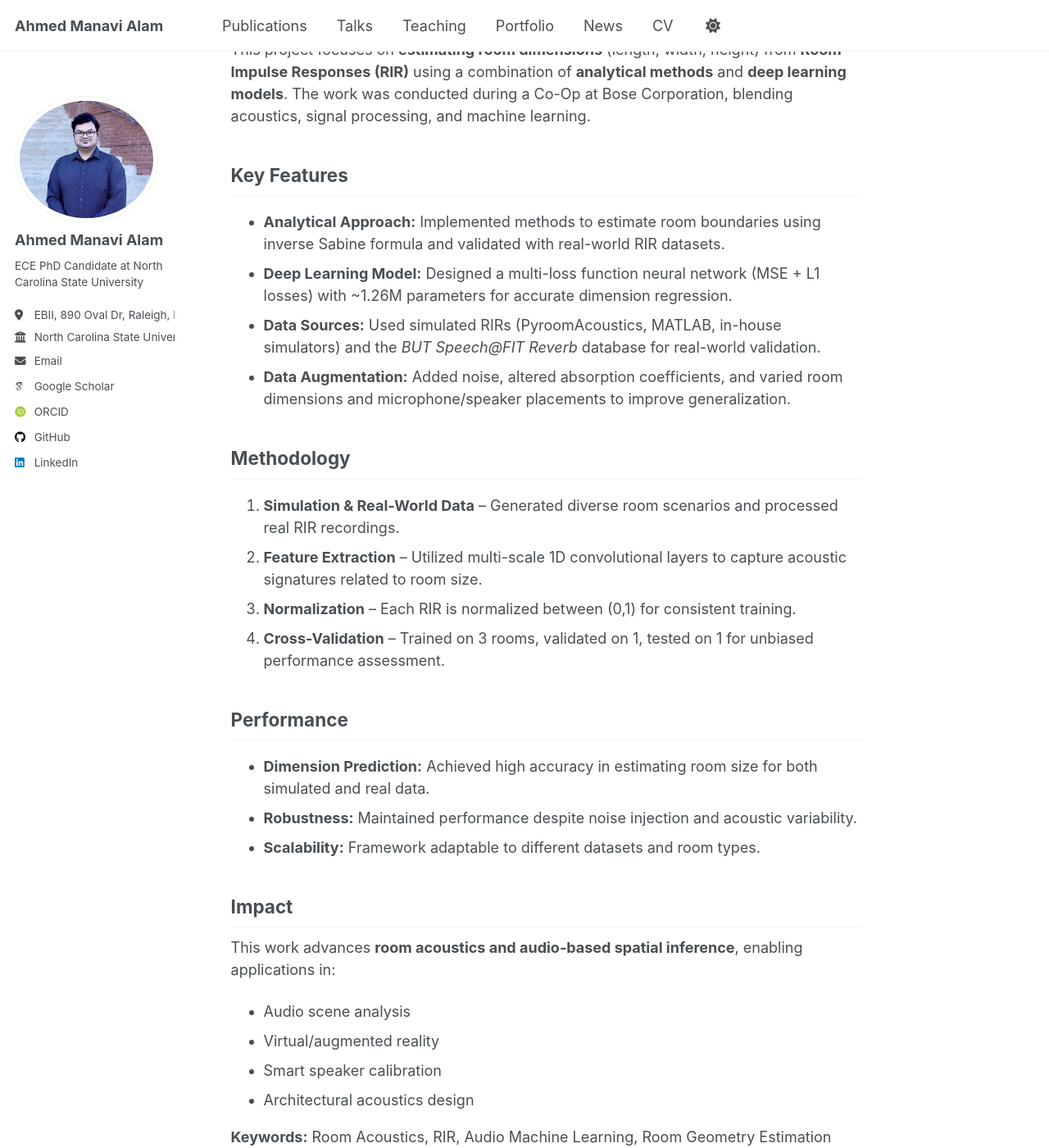
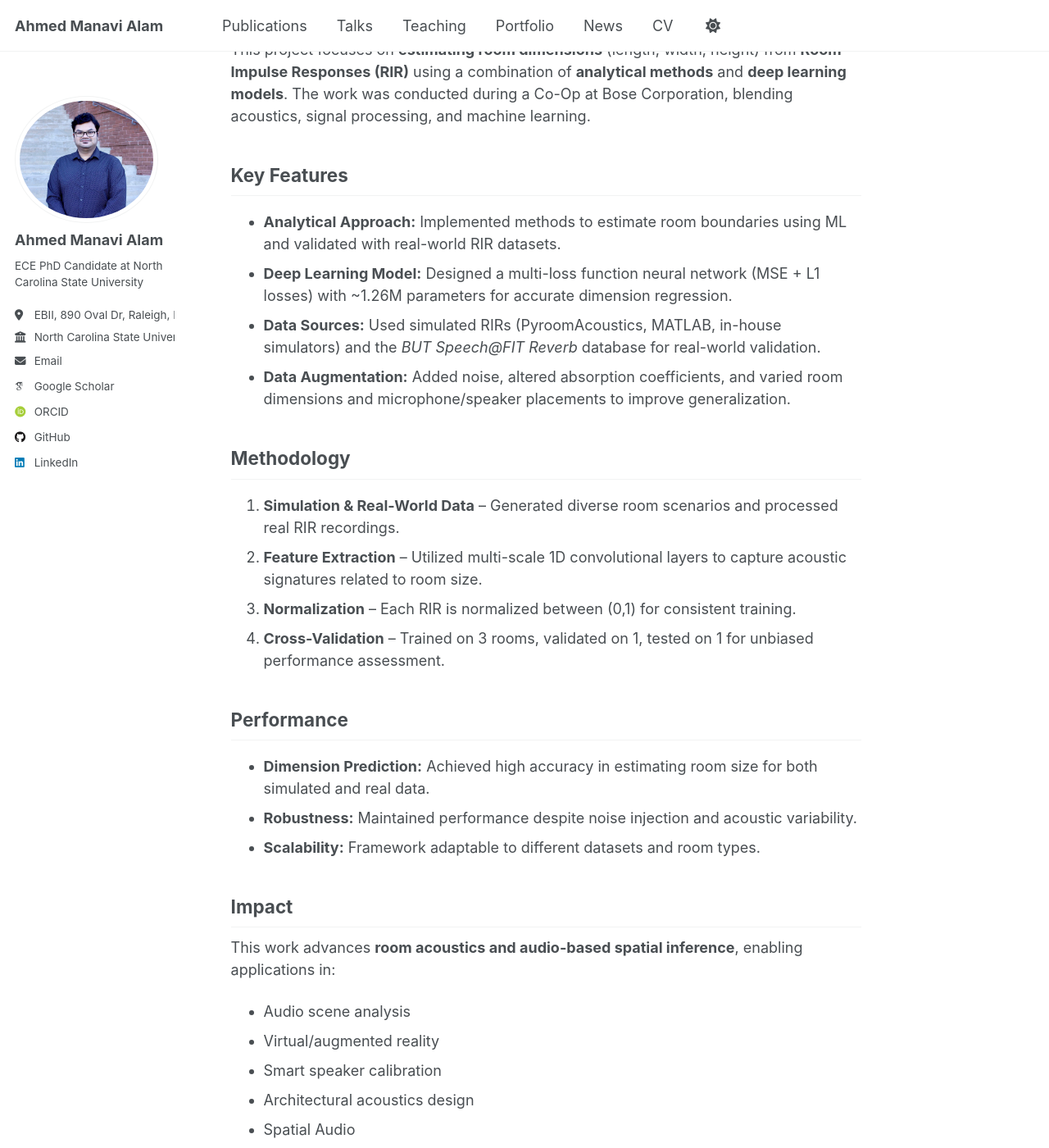
Before and after one commit to ahmed-manavi/ahmed-manavi.github.io, a Jekyll site: the page built from _portfolio/3. rir_work_bose.md, in a window 1280 px wide and 1400 px high, scrolled down 425 px. Shown: the whole window at 82% size. Built offline with Jekyll 4.4.1, drawn with Linux system fonts in a browser that asks for light colours; some web fonts are replaced.

Commit message:
Update 3. rir_work_bose.md

```diff
--- a/_portfolio/3. rir_work_bose.md
+++ b/_portfolio/3. rir_work_bose.md
@@ -13,7 +13,7 @@ This project focuses on **estimating room dimensions** (length, width, height) f
 
 ## Key Features
 
-- **Analytical Approach:** Implemented methods to estimate room boundaries using inverse Sabine formula and validated with real-world RIR datasets.
+- **Analytical Approach:** Implemented methods to estimate room boundaries using ML and validated with real-world RIR datasets.
 - **Deep Learning Model:** Designed a multi-loss function neural network (MSE + L1 losses) with ~1.26M parameters for accurate dimension regression.
 - **Data Sources:** Used simulated RIRs (PyroomAcoustics, MATLAB, in-house simulators) and the *BUT Speech@FIT Reverb* database for real-world validation.
 - **Data Augmentation:** Added noise, altered absorption coefficients, and varied room dimensions and microphone/speaker placements to improve generalization.
@@ -38,5 +38,6 @@ This work advances **room acoustics and audio-based spatial inference**, enablin
 - Virtual/augmented reality
 - Smart speaker calibration
 - Architectural acoustics design
+- Spatial Audio
 
 **Keywords:** Room Acoustics, RIR, Audio Machine Learning, Room Geometry Estimation
```
